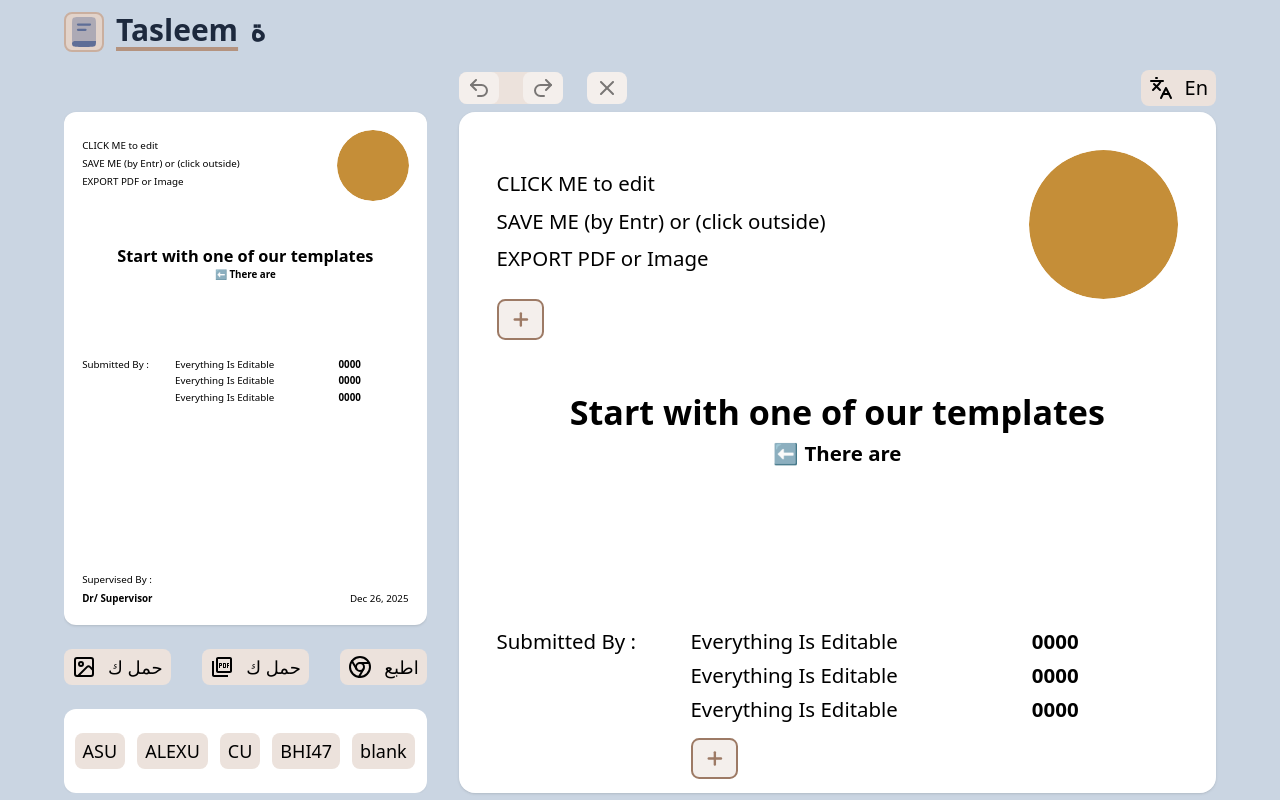
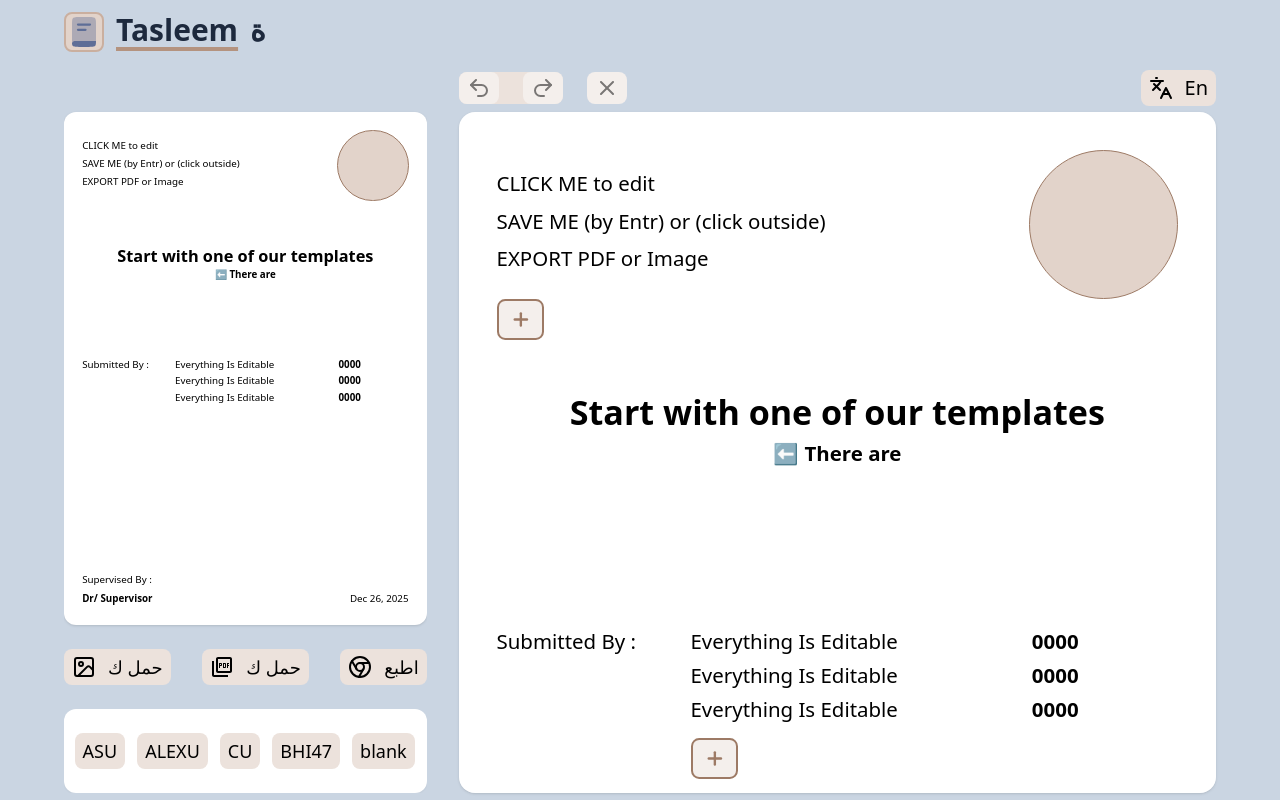
Before and after one commit to ahmed-ghallap/Taslemma, a React (Vite) app: page / in a window 1280 px wide. Built offline with nearby package versions, Linux system fonts and the light colour scheme; what tailwindcss-motion would draw is missing.

Commit message:
updating blanck image

```diff
--- a/src/blocks/EditableImage.jsx
+++ b/src/blocks/EditableImage.jsx
@@ -21,12 +21,17 @@
   const ImageView = (
     <div
       onClick={() => inputRef.current.click()}
-      className="group relative aspect-square cursor-pointer overflow-hidden rounded-full"
+      className={
+        "group relative aspect-square h-full w-full cursor-pointer overflow-hidden rounded-full " +
+        (logo === null ? "bg-primary-300 border-primary-600 border" : "")
+      }
     >
-      <img
-        className="h-full w-full cursor-pointer rounded-full object-cover transition-all duration-300 ease-in-out hover:scale-110"
-        src={logo}
-      />
+      {logo && (
+        <img
+          className="h-full w-full cursor-pointer rounded-full object-cover transition-all duration-300 ease-in-out hover:scale-110"
+          src={logo}
+        />
+      )}
 
       <div className="motion-bg-out-primary-950/60 motion-duration-200 absolute inset-0 hidden h-full w-full place-items-center group-hover:grid">
         <ImageUp className="text-gray-200" size={32} />
--- a/src/store/templates.js
+++ b/src/store/templates.js
@@ -26,7 +26,7 @@
         "EXPORT PDF or Image",
       ],
 
-      logo: blank,
+      logo: null,
 
       heading: "Start with one of our templates",
       subHeading: "⬅️ There are",
```
